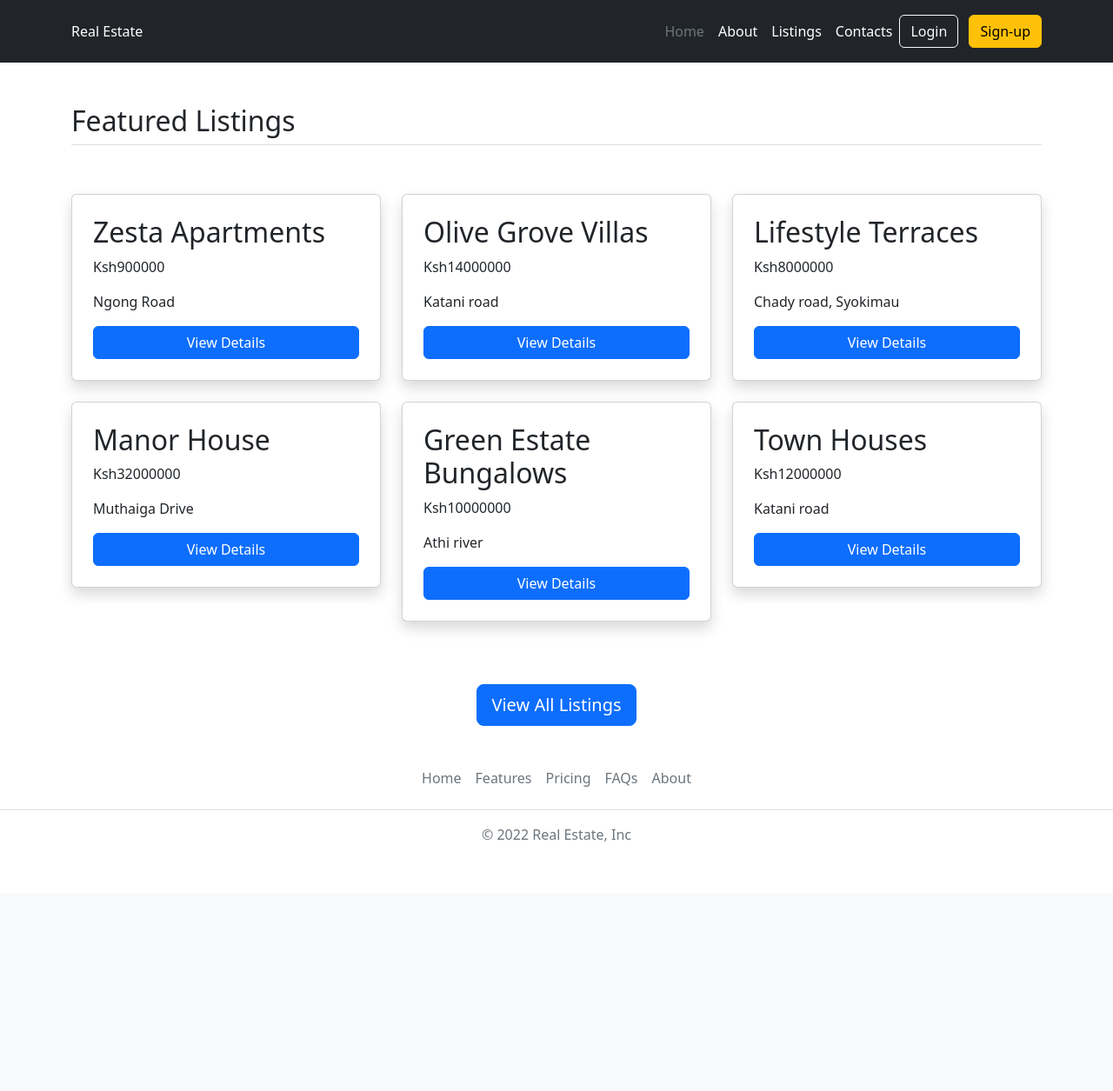
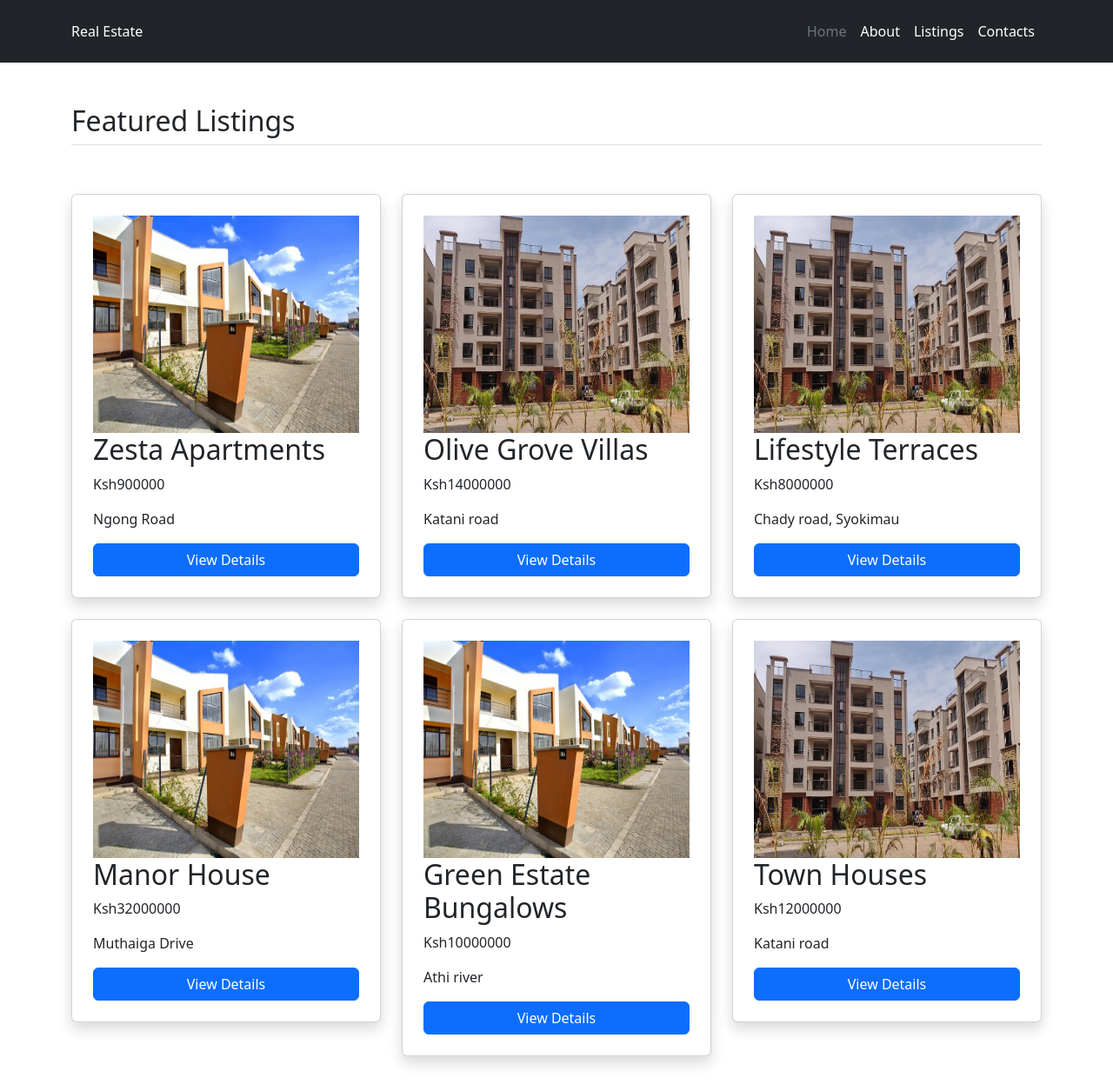
Before and after one commit to bignimz/django-real-estate, a Django app: page / in a window 1280 px wide. Shown: the top 1255 px of the page at 87% size. Before the commit the page ends 968 px from the top, so only its background shows below. Run offline with Django 4.2, Linux system fonts and the light colour scheme; data comes from the database, SQL or seed files in the repository; both versions use the stored data as it was after the commit.

Commit message:
displayed listings and added crud functionality to the listings for staff members

```diff
--- a/listings/forms.py
+++ b/listings/forms.py
@@ -12,4 +12,6 @@ class ListingForm(ModelForm):
             "num_bathrooms",
             "square_footage",
             "address",
+            "image",
+            "is_featured",
         ]
--- a/listings/models.py
+++ b/listings/models.py
@@ -1,4 +1,5 @@
 from ctypes import addressof
+from email.policy import default
 from django.db import models
 
 # Create your models here.
@@ -10,7 +11,8 @@ class Listing(models.Model):
     num_bathrooms = models.IntegerField()
     square_footage = models.IntegerField()
     address = models.CharField(max_length=200)
-    # image
+    image = models.ImageField()
+    is_featured = models.BooleanField(default=False)
 
     def __str__(self):
         return self.title
--- a/listings/views.py
+++ b/listings/views.py
@@ -27,8 +27,7 @@ def listing_create(request):
     form = ListingForm()
     # Checking if the method is POST
     if request.method == 'POST':
-        form = ListingForm(request.POST)
-        print(request.POST)
+        form = ListingForm(request.POST, request.FILES)
         if form.is_valid():
             form.save()
             return redirect('/listings/')
@@ -43,7 +42,7 @@ def listing_update(request, pk):
     form = ListingForm(instance=listing)
     # Checking if the method is POST
     if request.method == 'POST':
-        form = ListingForm(request.POST, instance=listing)
+        form = ListingForm(request.POST, instance=listing, files=request.FILES)
         print(request.POST)
         if form.is_valid():
             form.save()
--- a/real_estate/settings.py
+++ b/real_estate/settings.py
@@ -117,6 +117,8 @@ USE_TZ = True
 # https://docs.djangoproject.com/en/4.0/howto/static-files/
 
 STATIC_URL = 'static/'
+MEDIA_URL = 'media/'
+MEDIA_ROOT = 'media'
 
 # Default primary key field type
 # https://docs.djangoproject.com/en/4.0/ref/settings/#default-auto-field
--- a/real_estate/urls.py
+++ b/real_estate/urls.py
@@ -1,5 +1,7 @@
+from django.conf import settings
 from django.contrib import admin
 from django.urls import path
+from django.conf.urls.static import static
 from listings.views import Listing_List, listing_delete, listing_retrieve, listing_create, listing_update, index
 
 urlpatterns = [
@@ -12,3 +14,6 @@ urlpatterns = [
     path('add-listing/', listing_create),
 
 ]
+
+if settings.DEBUG:
+    urlpatterns += static(settings.MEDIA_URL, document_root=settings.MEDIA_ROOT)
--- /dev/null
+++ b/requirements.txt
@@ -0,0 +1,5 @@
+asgiref==3.5.2
+backports.zoneinfo==0.2.1
+Django==4.1.2
+Pillow==9.3.0
+sqlparse==0.4.3
--- a/templates/create_listing.html
+++ b/templates/create_listing.html
@@ -3,7 +3,7 @@
 
 <div class="container">
   <h2 class="text-center">New Listing</h2>
-  <form method="post">
+  <form method="post" enctype="multipart/form-data">
     {% csrf_token %} <br />
     {{ form.as_p }}
     <button type="submit">Submit</button>
--- a/templates/includes/navbar.html
+++ b/templates/includes/navbar.html
@@ -29,17 +29,10 @@
 
       {% if request.user.is_staff %}
       <div class="text-end">
-        <a href="">
-          <button type="button" class="btn btn-outline-light me-2">
-            Logout
-          </button>
-        </a>
-      </div>
-      {% endif %}
-      <div class="text-end">
-        <button type="button" class="btn btn-outline-light me-2">Login</button>
+        <button type="button" class="btn btn-outline-light me-2">Logout</button>
         <button type="button" class="btn btn-warning">Sign-up</button>
       </div>
+      {% endif %} <br />
     </div>
   </div>
 </header>
--- a/templates/index.html
+++ b/templates/index.html
@@ -3,20 +3,32 @@
 <!-- {% include "includes/hero.html" %} <br /> -->
 <h2 class="pb-2 border-bottom">Featured Listings</h2>
 <div class="row py-5 row-cols-lg-3">
-  {% for listing in listings %}
+  {% for listing in listings %}<br />
+  {% if listing.is_featured %}
   <div class="col-md-6">
     <div class="card shadow rounded p-4 mb-4">
+      <img
+        src="{{listing.image.url}}"
+        alt="{{listing.title}}"
+        class="img-fluid"
+        style="height: 250px"
+      />
       <h3 class="fs-2">{{ listing.title }}</h3>
       <p>Ksh{{listing.price}}</p>
       <p>{{listing.address}}</p>
-      <a href="{{listing.id}}/" class="btn btn-primary"> View Details </a>
+      <a href="listings/{{listing.id}}/" class="btn btn-primary">
+        View Details
+      </a>
     </div>
   </div>
-  {% endfor %} <br />
+  {% endif %} <br />
+  {% endfor %}
 </div>
+
 <div class="text-center">
   <a href="{% url 'listings' %}" class="btn btn-primary btn-lg"
     >View All Listings</a
   >
 </div>
+
 {% endblock content %}
--- a/templates/listing.html
+++ b/templates/listing.html
@@ -1,4 +1,6 @@
 {% extends "base.html" %} {% load static %} {% block content %}
+<div class="my-5">
+  <img src="{{listing.image.url}}" alt="" class="img-fluid" />
   <h2>Name: {{listing.title}}</h2>
   <p>Description: {{listing.description}}</p>
   <p>Bedrooms: {{listing.num_bedrooms}}</p>
@@ -6,6 +8,9 @@
   <p>Price: Ksh{{listing.price}}</p>
   <p>Floor Size: {{listing.square_footage}}</p>
   <p>Address: {{listing.address}}</p>
+  <input type="checkbox" value="{{listing.is_featured}}" /> Is Featured?
+  <br />
+</div>
 {% if request.user.is_staff %}
 <div class="d-flex">
   <a href="/listings/{{listing.id}}/edit/" class="btn btn-success listing-btn"
--- a/templates/update_listing.html
+++ b/templates/update_listing.html
@@ -2,7 +2,7 @@
 {% block content %} <br />
 <div class="container">
   <h2 class="text-center">Update Listing</h2>
-  <form method="post">
+  <form method="post" enctype="multipart/form-data">
     {% csrf_token %} <br />
     {{ form.as_p }}
     <button type="submit">Update</button>
```
Also changed, not shown: db.sqlite3, listings/migrations/0004_listing_image.py (added), listings/migrations/0005_listing_is_featured.py (added), media/LG-2.jpg (added), media/LG-2_KqrbuAZ.jpg (added), media/kmmcc-amalia-apartments-2-and-3-bedroom-for-sale-or-rent.jpg (added), media/kmmcc-amalia-apartments-2-and-3-bedroom-for-sale-or-rent_05jlU2m.jpg (added), media/kmmcc-amalia-apartments-2-and-3-bedroom-for-sale-or-rent_abpEHQz.jpg (added), media/kmmcc-amalia-apartments-2-and-3-bedroom-for-sale-or-rent_jbLcmkz.jpg (added). Lines whose indentation alone changed are shown as unchanged.
